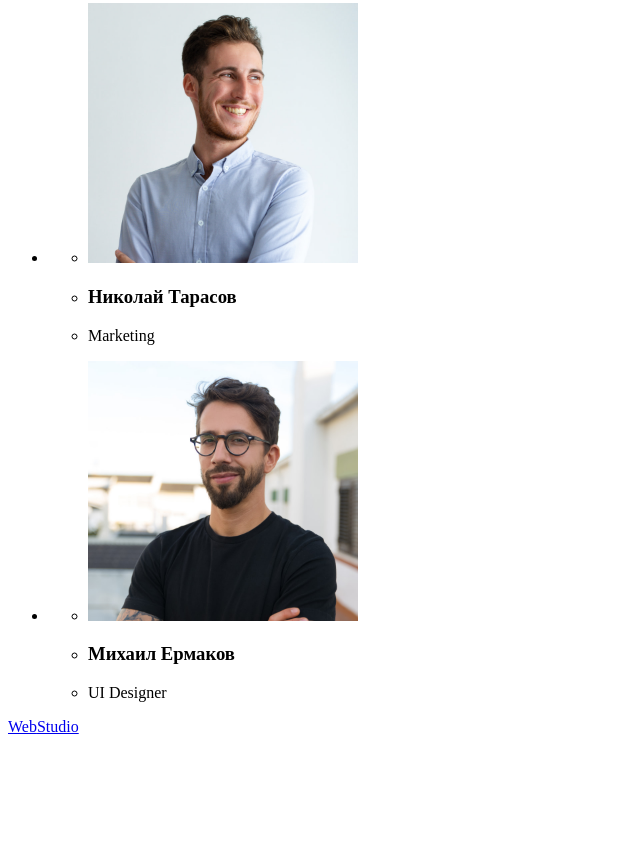
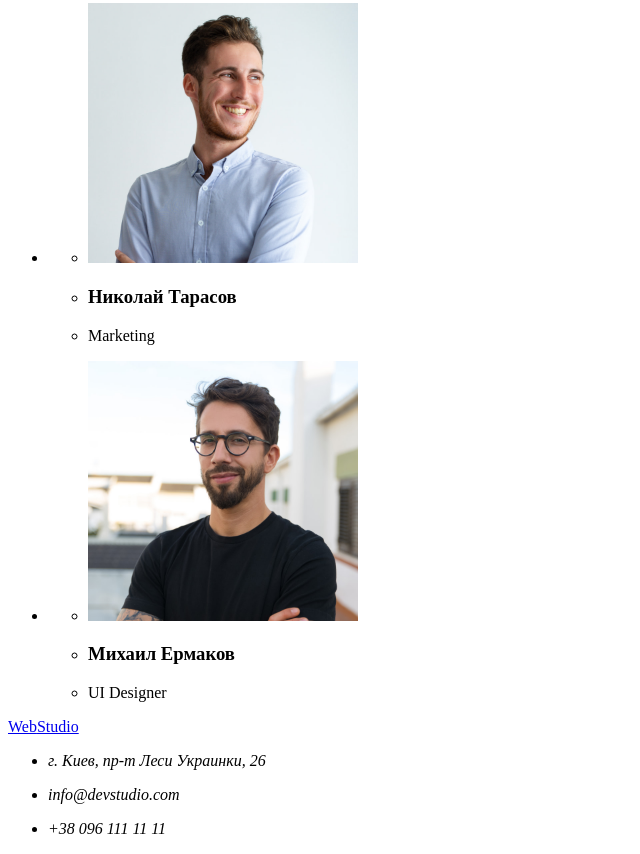
Before and after one commit to YaroslavTaranovskiy/goit-markup-hw-01, a plain HTML site: page index.html in a window 1280 px wide. Shown: the part 2360-3214 px from the top of the page, without its empty margins (0-640 px from the left). Before the commit the page ends 3104 px from the top, so only its background shows below. Drawn offline with Linux system fonts and the light colour scheme.

Commit message:
Додає футер

```diff
--- a/index.html
+++ b/index.html
@@ -101,6 +101,13 @@
 
         <footer>
             <a href="/"><span>Web</span>Studio</a>
+            <address>
+                <ul>
+                    <li><p>г. Киев, пр-т Леси Украинки, 26</p></li>
+                    <li><p>info@devstudio.com</p></li>
+                    <li><p>+38 096 111 11 11</p></li>
+                </ul>
+            </address>
         </footer>
     </body>
 
```
